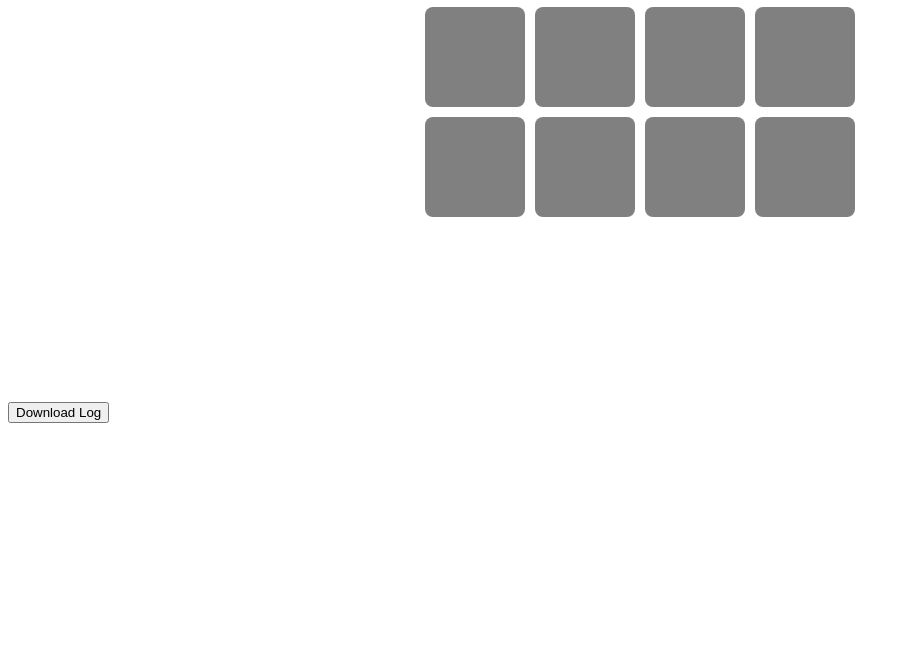
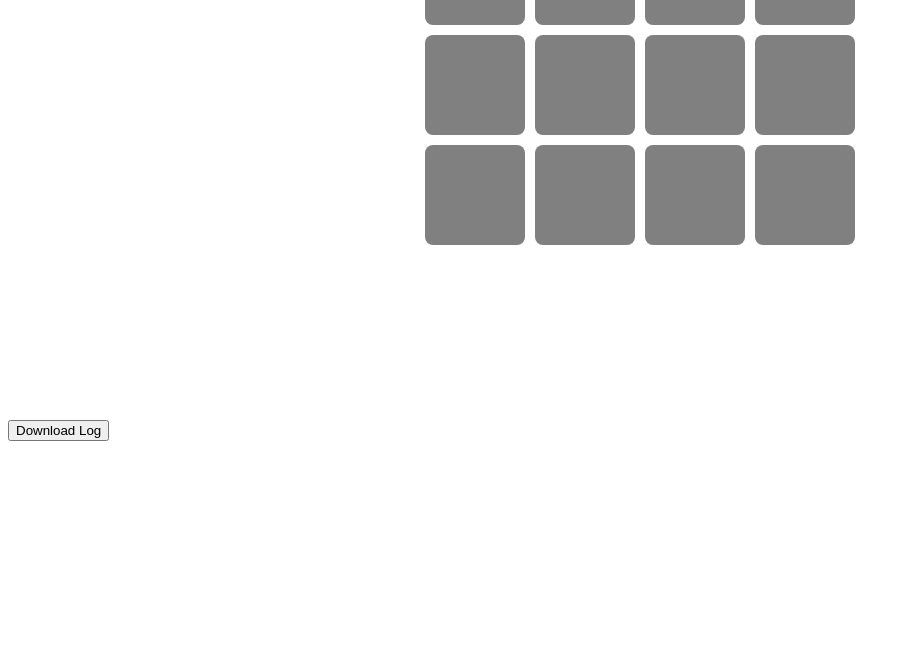
Before and after one commit to farshidfarzan/memory-game, a plain HTML site: page index.html in a window 1280 px wide. Shown: the part 128-800 px from the top of the page, without its empty margins (0-910 px from the left). Drawn offline with Linux system fonts and the light colour scheme.

Commit message:
Update styles.css

```diff
--- a/styles.css
+++ b/styles.css
@@ -5,7 +5,7 @@
   gap: 10px;
   justify-content: center;
   align-content: center;
-  margin: 20px auto;
+  margin: 40px auto 20px auto;
   width: max-content;
 }
 
```
